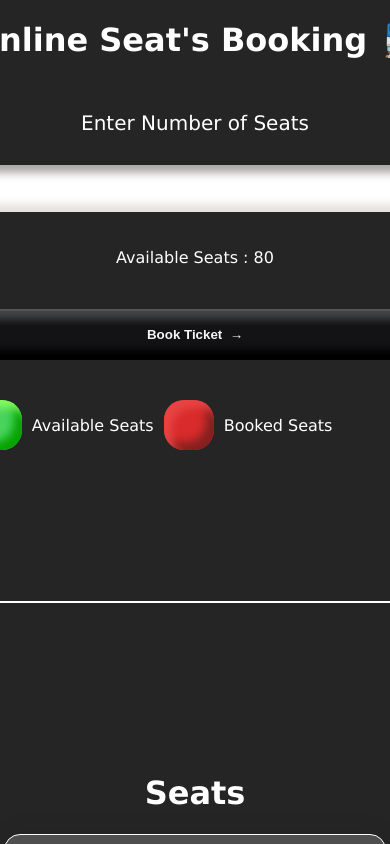
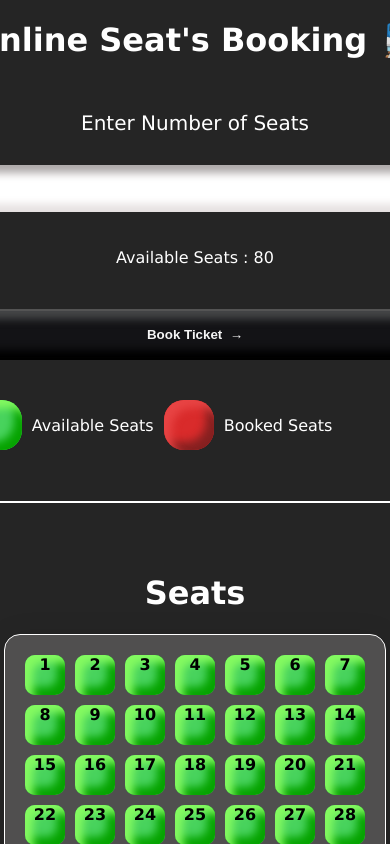
Before and after one commit to Jyotiyadav1110/unstop-assignment-seatBooking, a React (Create React App) app: page / in a window 390 px wide. Shown: the top 844 px of the page. Built offline with nearby package versions, Linux system fonts and the light colour scheme.

Commit message:
updating gap

```diff
--- a/src/App.css
+++ b/src/App.css
@@ -130,7 +130,7 @@ border: 1px solid rgba(255, 255, 255, 1);
   .Container{
     display: flex;
     flex-direction: column;
-    gap: 150px;
+    gap: 50px;
     align-items: center;
   }
   .hr{
```
